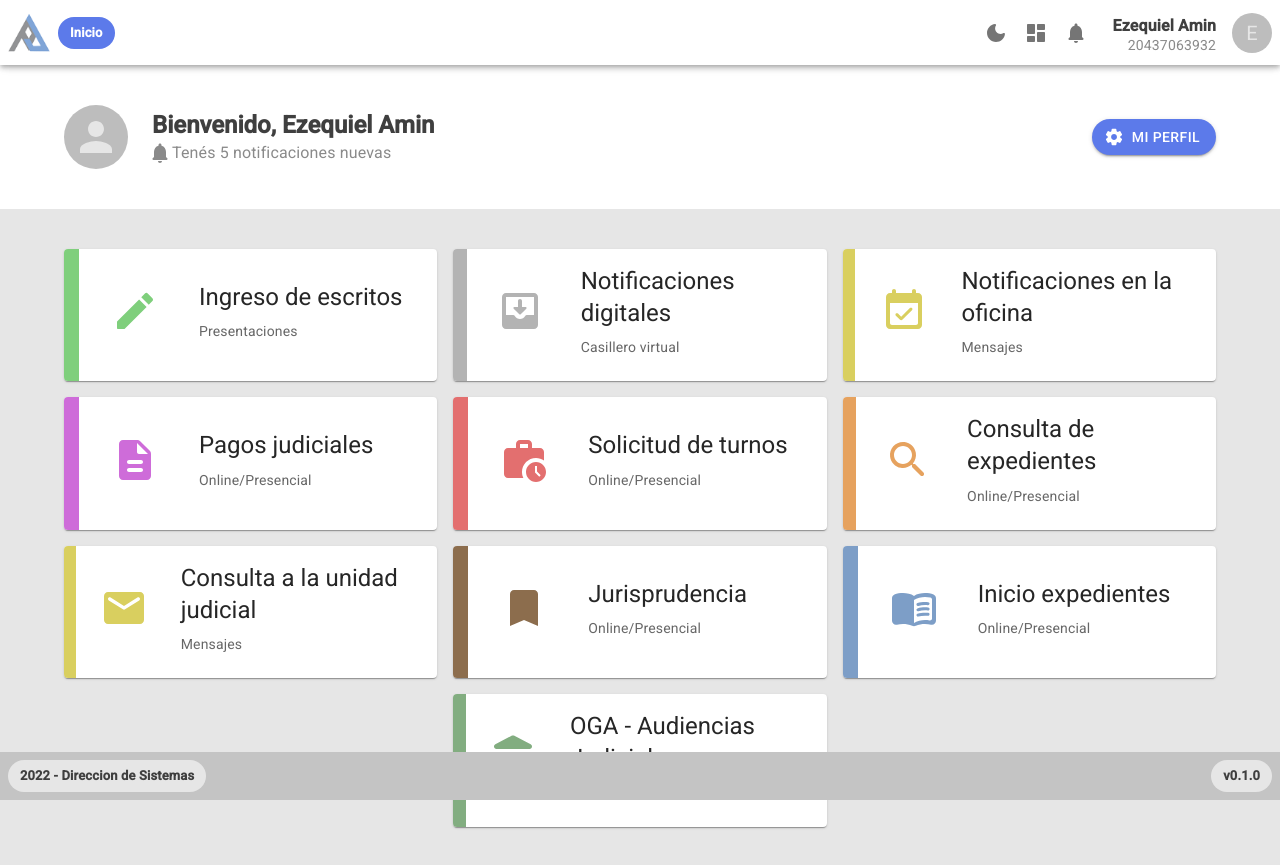
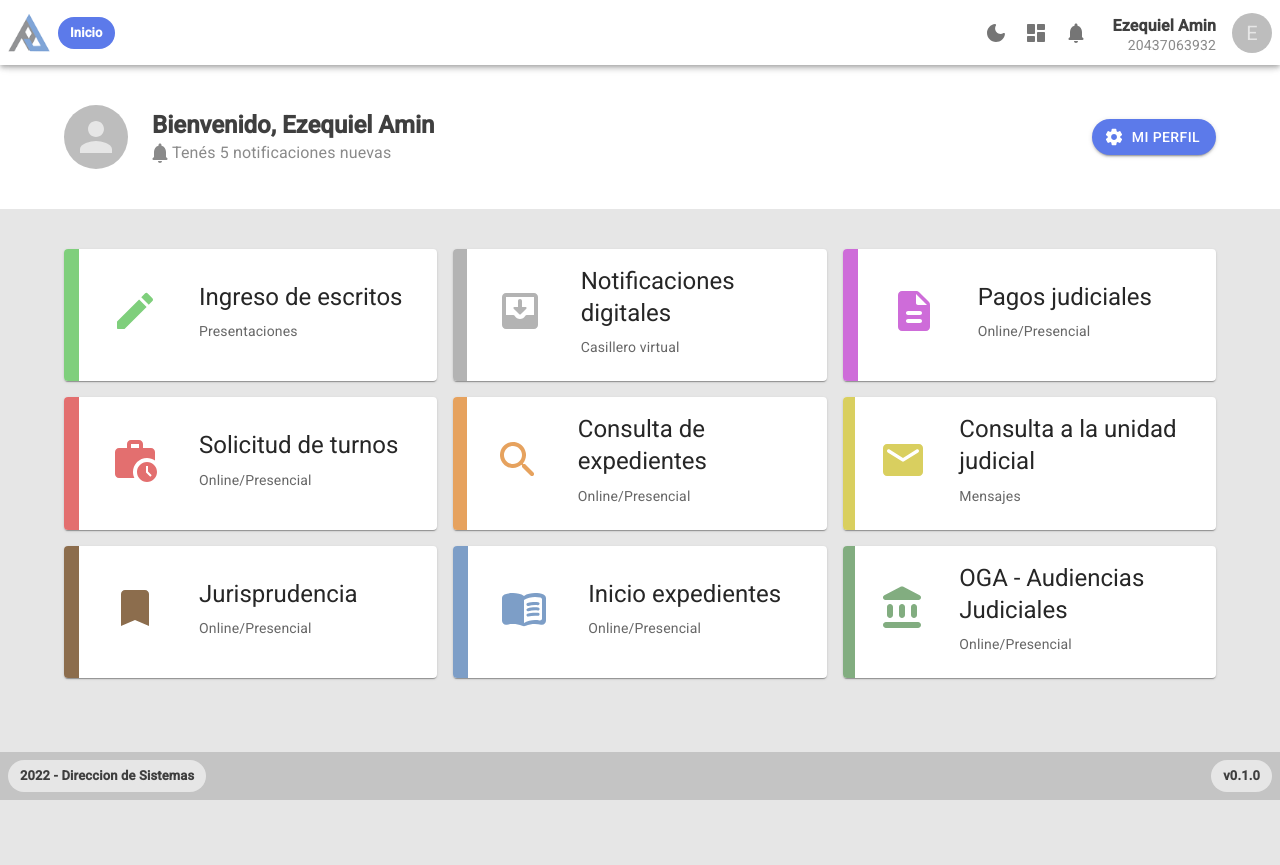
Before and after one commit to ezeamin/portal-sae-new, a React (Create React App) app: page / in a window 1280 px wide. Built offline with nearby package versions, Linux system fonts and the light colour scheme.

Commit message:
se quita un modulo

```diff
--- a/src/views/Home/data/modules.js
+++ b/src/views/Home/data/modules.js
@@ -27,12 +27,6 @@ const modules = [
     description: 'Casillero virtual',
     color: '#b3b3b3',
     icon: <MoveToInboxRoundedIcon {...iconsConfig} />,
-  },
-  {
-    name: 'Notificaciones en la oficina',
-    description: 'Mensajes',
-    color: '#d9cf5f',
-    icon: <EventAvailableRoundedIcon {...iconsConfig} />,
   },
   {
     name: 'Pagos judiciales',
```
